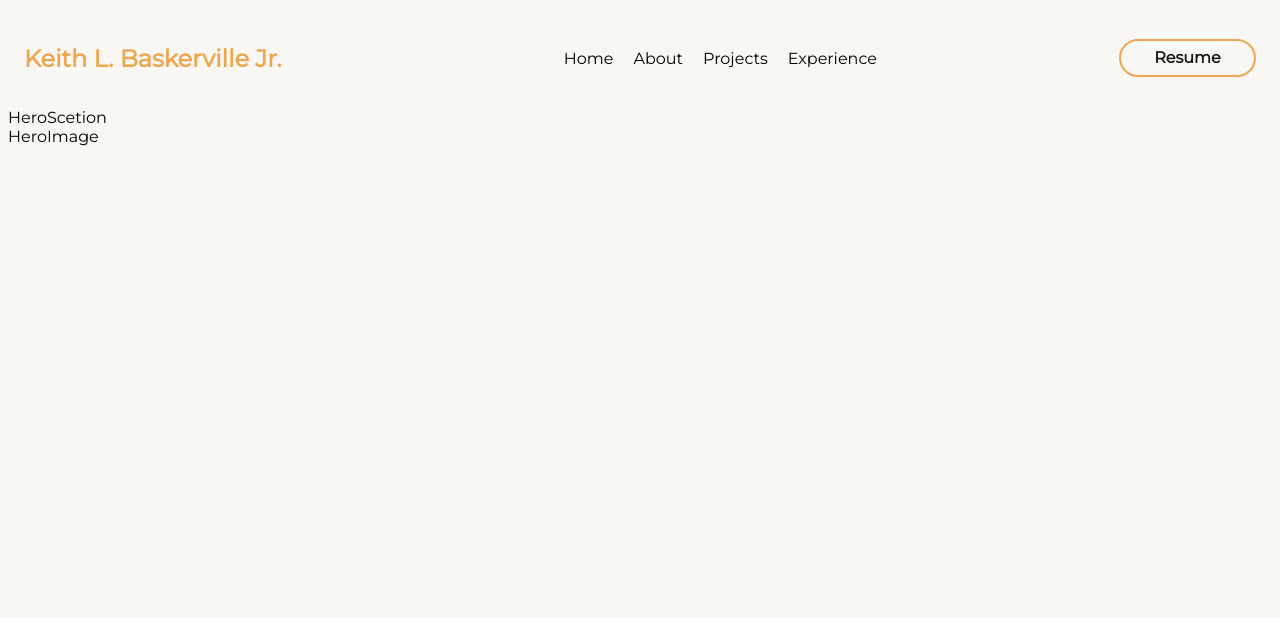
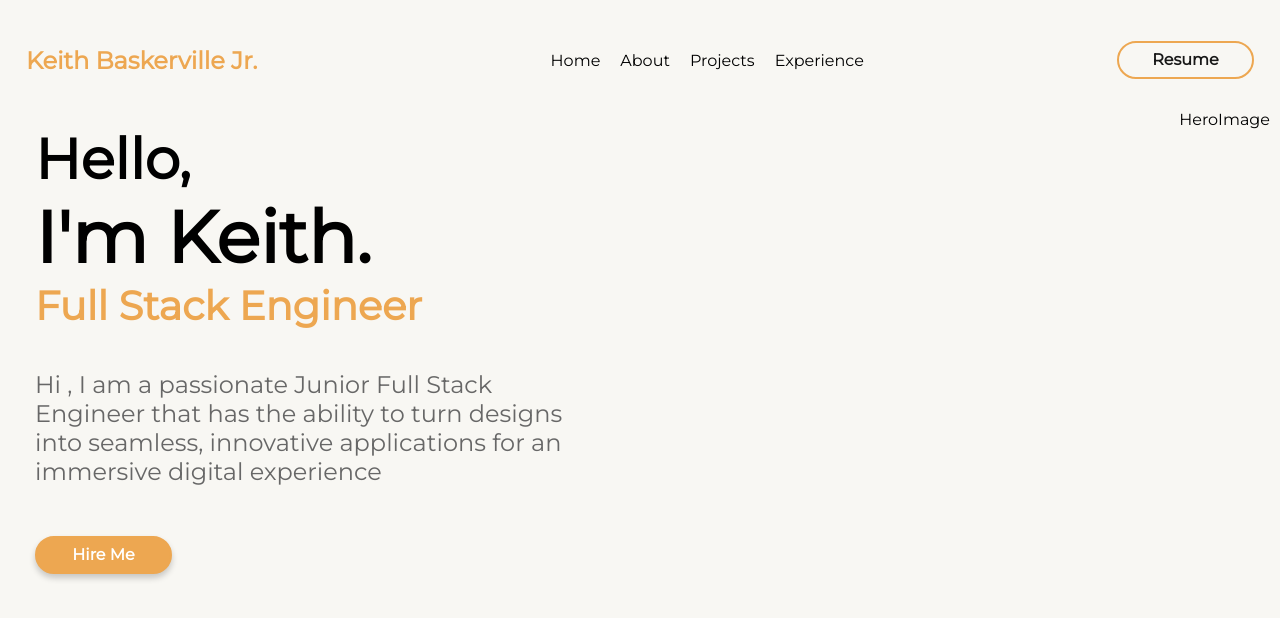
Before and after one commit to OhziiiLov3/myPortfolio24, a React (Vite) app: page / in a window 1280 px wide. Shown: the top 618 px of the page. Built offline with nearby package versions, Linux system fonts and the light colour scheme; a web font is replaced by a local one.

Commit message:
feature: HereSection component add section and btn

```diff
--- a/src/App.jsx
+++ b/src/App.jsx
@@ -1,7 +1,7 @@
 
 import './App.css'
-import HeroImage from './Components/HeroImage/HeroImage'
-import HeroScetion from './Components/HeroSection/HeroScetion'
+import HeroImage from './Components/HeroImage/Heroimage'
+import HeroSection from './Components/HeroSection/HeroSection'
 import Navbar from './Components/Navbar/Navbar'
 
 function App() {
@@ -11,8 +11,8 @@ function App() {
     <>
       <Navbar/>
       <main>
-        <HeroScetion/>
-        <HeroImage/>
+        <HeroSection/>
+      <HeroImage/>
       </main>
     </>
   )
--- a/src/Components/HeroSection/HeroScetion.jsx
+++ /dev/null
@@ -1,9 +0,0 @@
-
-
-const HeroScetion = () => {
-  return (
-    <div>HeroScetion</div>
-  )
-}
-
-export default HeroScetion
--- /dev/null
+++ b/src/Components/HeroSection/HeroSection.jsx
@@ -0,0 +1,23 @@
+import "../HeroSection/HeroSectionStyles.css"
+
+const HeroSection = () => {
+  return (
+
+      <section>
+        <h3>Hello,</h3>
+        <h1 className="section-title"> I'm Keith.</h1>
+        <h5>Full Stack Engineer</h5>
+        <p className="section-p">
+          Hi , I am a passionate Junior Full Stack Engineer that has the ability
+          to turn designs into seamless, innovative applications for an
+          immersive digital experience
+        </p>
+        <a href="" className="hire-btn">
+          Hire Me
+        </a>
+      </section>
+
+  );
+}
+
+export default HeroSection
--- a/src/Components/HeroSection/HeroSectionStyles.css
+++ b/src/Components/HeroSection/HeroSectionStyles.css
@@ -0,0 +1,65 @@
+
+
+
+section{
+     padding: 15px 25px;
+}
+
+
+section > h3{
+    font-size: 3.5rem;
+    margin: 0;
+    padding: 0;
+}
+
+section > h5{
+    font-size: 2.5rem;
+    color: var(--primary-color);
+    margin: 0;
+    padding: 0;
+}
+
+.section-title{
+    font-size: 4.5rem;
+    font-weight: bold;
+    margin: 0;
+    padding: 0;
+}
+
+
+
+.section-p{
+    color: var(--font-color);
+    margin-bottom: 50px;
+    padding-top: 16px;
+    width: 50%;
+    font-size: 1.5rem;
+
+}
+
+
+.hire-btn {
+  display: flex;
+  justify-content: center;
+  align-items: center;
+  width: 125px;
+  height: 30px;
+  padding: 2px 4px;
+  line-height: 30px;
+  text-decoration: none;
+  background-color: var(--primary-color);
+  font-weight: "700";
+  text-align: center;
+  border: 2px solid #eda751;
+  border-radius: 25px;
+  color: var(--primary-white);
+  font-weight: bold;
+  transition: background-color 0.3s, color 0.3s;
+   box-shadow: 0 4px 6px rgba(0, 0, 0, 0.2);
+}
+
+.hire-btn:hover {
+  background-color: var(--secondary-color);
+  color: var(--primary-dark);
+  box-shadow: 0 6px 8px rgba(0, 0, 0, 0.2);
+}
--- a/src/Components/Navbar/Navbar.jsx
+++ b/src/Components/Navbar/Navbar.jsx
@@ -13,7 +13,7 @@ const closeMenu = () => setSideNav(false);
   return (
     <header>
       <nav className="navbar">
-        <h1 className="title">Keith L. Baskerville Jr.</h1>
+        <h1 className="title">Keith Baskerville Jr.</h1>
         <ul className={sideNav ? "nav-menu active" : "nav-menu"}>
           <li className="nav-item">
             <Link
--- a/src/Components/Navbar/NavbarStyles.css
+++ b/src/Components/Navbar/NavbarStyles.css
@@ -5,7 +5,7 @@ header {
 
 .navbar {
   align-items: center;
-  padding: 10px 25px;
+  padding: 10px 30px;
   margin-bottom: 5px;
   cursor: pointer;
 }
@@ -14,12 +14,12 @@ header {
   display: flex;
   align-items: center;
   font-size: 24px;
-  font-weight: bold;
+  font-weight: 700;
   color: var(--primary-color);
 }
 
 header .navbar {
-  max-width: 1240px;
+    max-width: 1240px;
   height: 100%;
   padding: 0 1rem;
   margin: auto;
@@ -119,7 +119,7 @@ header .navbar {
     cursor: pointer;
   }
 
-  .title{
+    .title{
     font-size: 1.8rem;
   }
   .nav-menu {
@@ -140,6 +140,7 @@ header .navbar {
   .nav-item {
     margin: 1.5rem 0;
     font-size: 1.8rem;
+
   }
   .nav-link{
     color: var(--primary-white);
--- a/src/index.css
+++ b/src/index.css
@@ -5,12 +5,24 @@
   --secondary-color: #F8F7F3;
   --primary-dark: #181818;
   --primary-white: #fff;
+  --font-color: #676767;
 }
 
 *{
   font-family: 'Montserrat';
 
+
 }
+
+
 body{
 background-color: var(--secondary-color);
+  margin: 10px;
+  padding: 0;
+  box-sizing: border-box;
 }
+
+main{
+  display: flex;
+  justify-content: space-between;
+}
```
Also changed, not shown: 1 other file (tests, documents, lock files or other folders).
